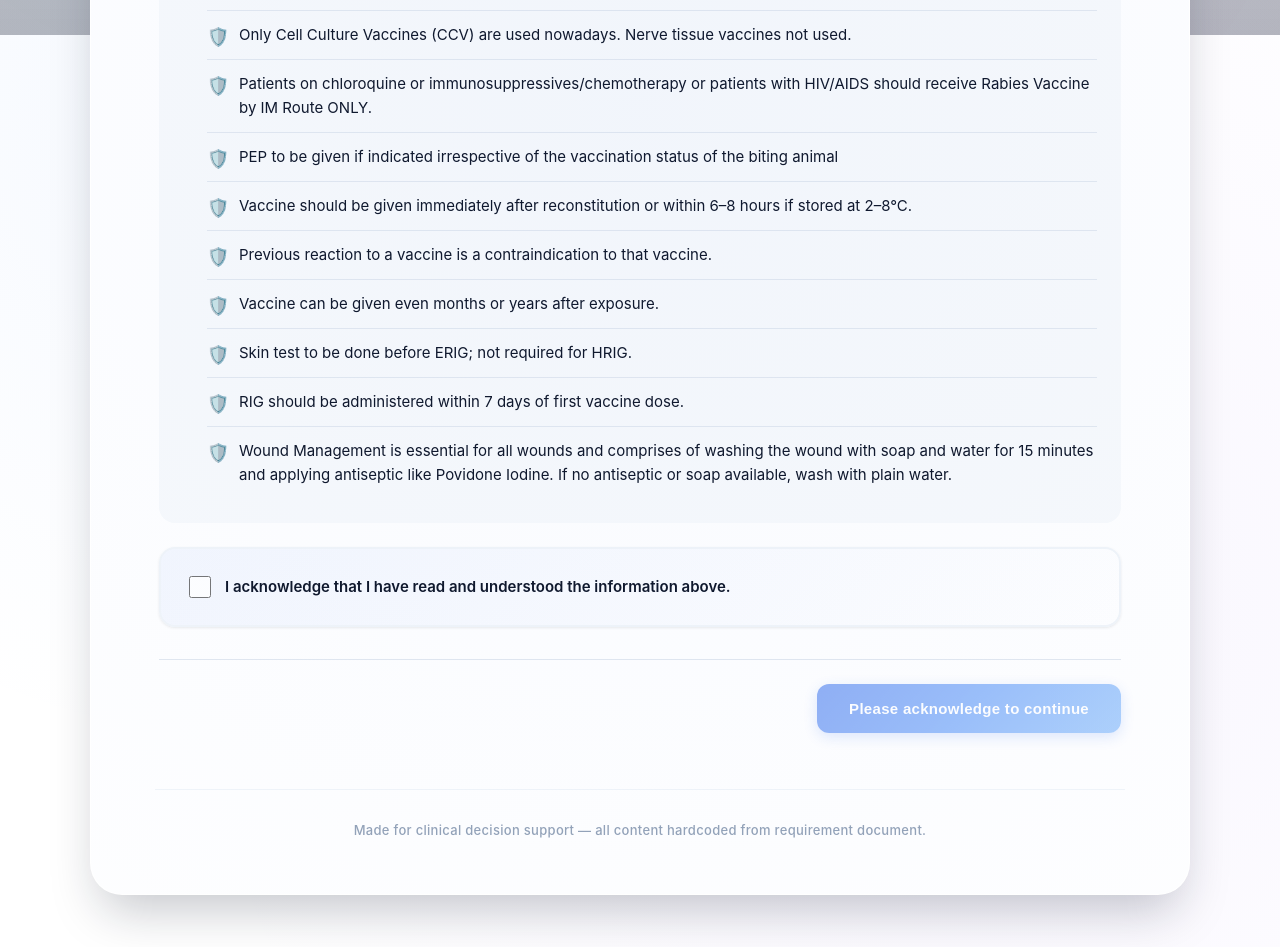
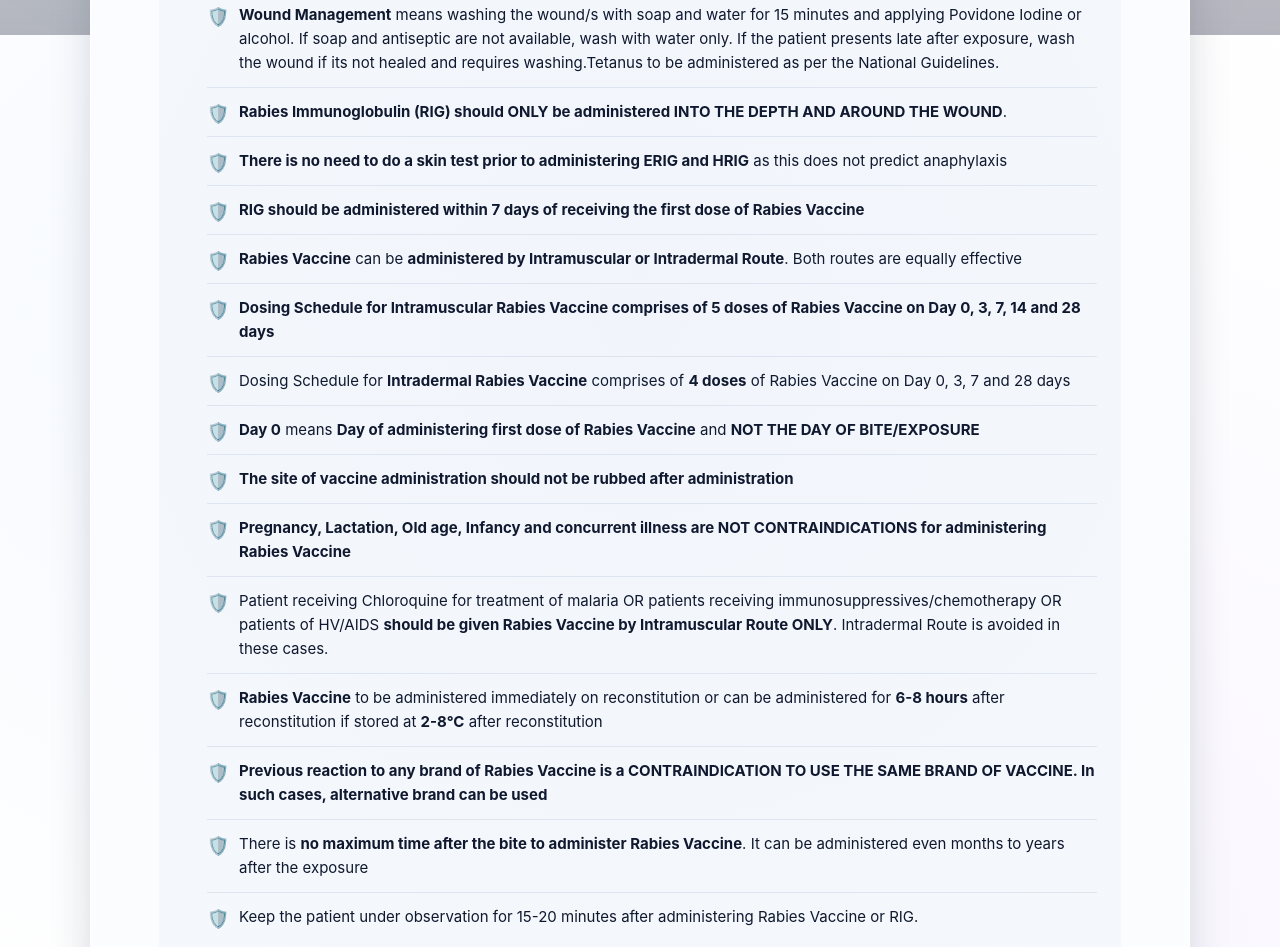
Before and after one commit to pranavnigam01/DocAssist, a React (Create React App) app in the folder my-react-app/: page / in a window 1280 px wide. Shown: the part 765-1712 px from the top of the page. Built offline with nearby package versions, Linux system fonts and the light colour scheme.

Commit message:
Added changes for bold characters + small fixes

```diff
--- a/my-react-app/src/App.js
+++ b/my-react-app/src/App.js
@@ -8,6 +8,7 @@ import ImmunoStatusQuestion from './components/ImmunoStatusQuestion';
 import PastCCVQuestion from './components/PastCCVQuestion';
 import Completed3MonthsQuestion from './components/Completed3MonthsQuestion';
 import CategoryIIResult from './components/CategoryIIResult';
+import CategoryIIIExposure from './components/CategoryIIIExposure';
 
 export default function App() {
   const [step, setStep] = useState(0);
@@ -87,8 +88,10 @@ export default function App() {
               onNext={() => {
                 if (animal === 'domesticrodent') {
                   setStep(5); // Go to NoPEP screen
+                } else if (animal === 'wildrodent') {
+                  setStep(10); // Go to Category III Exposure screen
                 } else {
-                  setStep(2); // Continue to Exposure Type
+                  setStep(2); // Continue to Exposure Type (for Dog/Cat/Monkey/Mongoose)
                 }
               }}
               onBack={() => setStep(0)}
@@ -139,6 +142,14 @@ export default function App() {
             />
           )}
 
+          {displayStep === 10 && (
+            <CategoryIIIExposure
+              onNext={() => setStep(6)} // Go to ImmunoStatusQuestion
+              onBack={() => setStep(1)} // Back to Animal Exposure
+              setExposureType={setExposureType}
+            />
+          )}
+
           {displayStep === 6 && (
             <ImmunoStatusQuestion
               immunoStatus={immunoStatus}
@@ -150,7 +161,14 @@ export default function App() {
                   setStep(7); // Go to PastCCVQuestion
                 }
               }}
-              onBack={() => setStep(2)}
+              onBack={() => {
+                // If came from CategoryIIIExposure, go back there, otherwise go to ExposureType
+                if (animal === 'wildrodent') {
+                  setStep(10);
+                } else {
+                  setStep(2);
+                }
+              }}
             />
           )}
 
--- a/my-react-app/src/components/AnimalExposure.js
+++ b/my-react-app/src/components/AnimalExposure.js
@@ -1,10 +1,9 @@
 import React from 'react';
 
 const options = [
-  { key: 'warm', label: 'Warm-blooded animal (Dog / Cat / Monkey / Mongoose / Jackal)', icon: '🐕' },
-  { key: 'wild', label: 'Wild animal', icon: '🦁' },
-  { key: 'wildrodent', label: 'Wild rodent or rodent in forest', icon: '🐀' },
-  { key: 'domesticrodent', label: 'Domestic rodent / squirrel / hare / rabbit / bat / snake / lizards / chameleon / horse / cow / buffalo / sheep / goat / human', icon: '🐰' }
+  { key: 'warm', label: 'Dog/Cat/Monkey/Mongoose', icon: '🐕' },
+  { key: 'wildrodent', label: 'Wild animal/wild rodent or rodent in forest', icon: '🦁' },
+  { key: 'domesticrodent', label: 'Domestic rodent/squirrel/hare/rabbit/bat/snake/lizards/chameleon/horse/cow/buffalo/sheep/goat/human/birds', icon: '🐰' }
 ];
 
 export default function AnimalExposure({ animal, setAnimal, onNext, onBack }) {
--- /dev/null
+++ b/my-react-app/src/components/CategoryIIIExposure.js
@@ -0,0 +1,36 @@
+import React from 'react';
+
+export default function CategoryIIIExposure({ onNext, onBack, setExposureType }) {
+  const handleContinue = () => {
+    if (setExposureType) {
+      setExposureType('cat3');
+    }
+    onNext();
+  };
+  return (
+    <div>
+      <div style={{ textAlign: 'center', marginBottom: '40px' }}>
+        <div style={{
+          fontSize: '56px',
+          marginBottom: '20px',
+          filter: 'drop-shadow(0 4px 8px rgba(0,0,0,0.1))'
+        }}>⚠️</div>
+        <h3 style={{
+          fontSize: '24px',
+          fontWeight: '700',
+          color: 'var(--text)',
+          marginBottom: '20px'
+        }}>
+          It is a Category III exposure
+        </h3>
+      </div>
+
+      <div className="row actions">
+        <button className="btn ghost" onClick={onBack}>← Back</button>
+        <button className="btn" onClick={handleContinue}>
+          Click to Continue
+        </button>
+      </div>
+    </div>
+  );
+}
--- a/my-react-app/src/components/GeneralInfo.js
+++ b/my-react-app/src/components/GeneralInfo.js
@@ -17,23 +17,28 @@ export default function GeneralInfo({ acknowledged, setAcknowledged, onNext }) {
           margin: '0 auto',
           fontWeight: '500'
         }}>
-          This clinical decision support tool has been designed to assist healthcare professionals in determining whether Rabies Vaccine and/or Rabies Immunoglobulin(RIG) are required following an animal exposure.
+          This clinical decision support tool has been designed to assist healthcare professionals in determining whether Rabies Vaccine and/or Rabies Immunoglobulin(RIG) are required following an animal exposure when the patient presents for the first time after exposure.
           This support tool is based on the National Guidelines for Rabies Prophylaxis 2019 issued by MOHFW, Govt of India. Before proceeding further, the Health Care Professional is required to read the information provided below:-
         </p>
       </div>
 
       <div style={{ background: 'var(--bg-alt)', padding: '24px', borderRadius: '16px', marginBottom: '24px' }}>
         <ul className="info-list">
-          <li>Pregnancy, lactation, old age, infancy and concurrent illness are NOT contraindications for administering Rabies Vaccine.</li>
-          <li>Only Cell Culture Vaccines (CCV) are used nowadays. Nerve tissue vaccines not used.</li>
-          <li>Patients on chloroquine or immunosuppressives/chemotherapy or patients with HIV/AIDS should receive Rabies Vaccine by IM Route ONLY.</li>
-          <li>PEP to be given if indicated irrespective of the vaccination status of the biting animal</li>
-          <li>Vaccine should be given immediately after reconstitution or within 6–8 hours if stored at 2–8°C.</li>
-          <li>Previous reaction to a vaccine is a contraindication to that vaccine.</li>
-          <li>Vaccine can be given even months or years after exposure.</li>
-          <li>Skin test to be done before ERIG; not required for HRIG.</li>
-          <li>RIG should be administered within 7 days of first vaccine dose.</li>
-          <li>Wound Management is essential for all wounds and comprises of washing the wound with soap and water for 15 minutes and applying antiseptic like Povidone Iodine. If no antiseptic or soap available, wash with plain water.</li>
+          <li><strong>Wound Management</strong> means washing the wound/s with soap and water for 15 minutes and applying Povidone Iodine or alcohol. If soap and antiseptic are not available, wash with water only. If the patient presents late after exposure, wash the wound if its not healed and requires washing.Tetanus to be administered as per the National Guidelines.</li>
+          <li><strong>Rabies Immunoglobulin (RIG) should ONLY be administered INTO THE DEPTH AND AROUND THE WOUND</strong>.</li>
+          <li><strong>There is no need to do a skin test prior to administering ERIG and HRIG</strong> as this does not predict anaphylaxis</li>
+          <li><strong>RIG should be administered within 7 days of receiving the first dose of Rabies Vaccine</strong></li>
+          <li><strong>Rabies Vaccine</strong> can be <strong>administered by Intramuscular or Intradermal Route</strong>. Both routes are equally effective</li>
+          <li><strong>Dosing Schedule for Intramuscular Rabies Vaccine comprises of 5 doses of Rabies Vaccine on Day 0, 3, 7, 14 and 28 days</strong></li>
+          <li>Dosing Schedule for <strong>Intradermal Rabies Vaccine</strong> comprises of <strong>4 doses</strong> of Rabies Vaccine on Day 0, 3, 7 and 28 days</li>
+          <li><strong>Day 0</strong> means <strong>Day of administering first dose of Rabies Vaccine</strong> and <strong>NOT THE DAY OF BITE/EXPOSURE</strong></li>
+          <li><strong>The site of vaccine administration should not be rubbed after administration</strong></li>
+          <li><strong>Pregnancy, Lactation, Old age, Infancy and concurrent illness are NOT CONTRAINDICATIONS for administering Rabies Vaccine</strong></li>
+          <li>Patient receiving Chloroquine for treatment of malaria OR patients receiving immunosuppressives/chemotherapy OR patients of HV/AIDS <strong>should be given Rabies Vaccine by Intramuscular Route ONLY</strong>. Intradermal Route is avoided in these cases.</li>
+          <li><strong>Rabies Vaccine</strong> to be administered immediately on reconstitution or can be administered for <strong>6-8 hours</strong> after reconstitution if stored at <strong>2-8°C</strong> after reconstitution</li>
+          <li><strong>Previous reaction to any brand of Rabies Vaccine is a CONTRAINDICATION TO USE THE SAME BRAND OF VACCINE. In such cases, alternative brand can be used</strong></li>
+          <li>There is <strong>no maximum time after the bite to administer Rabies Vaccine</strong>. It can be administered even months to years after the exposure</li>
+          <li>Keep the patient under observation for 15-20 minutes after administering Rabies Vaccine or RIG.</li>
         </ul>
       </div>
 
--- a/my-react-app/src/components/NoPEP.js
+++ b/my-react-app/src/components/NoPEP.js
@@ -7,7 +7,7 @@ export default function NoPEP({ animal, exposureType, onBack, onReset, customMes
       'wild': 'Wild animal',
       'wildrodent': 'Wild rodent or rodent in forest',
       'secretions': 'Exposure to secretions of a rabies patient',
-      'domesticrodent': 'Domestic rodent / squirrel / hare / rabbit / bat / snake / lizards / chameleon / horse / cow / buffalo / sheep / goat / human',
+      'domesticrodent': 'Domestic rodent / squirrel / hare / rabbit / bat / snake / lizards / chameleon / horse / cow / bird / buffalo / sheep / goat / human',
       'other': 'Any other animal'
     };
     return labels[key] || key;
@@ -83,14 +83,6 @@ export default function NoPEP({ animal, exposureType, onBack, onReset, customMes
             <h4 style={{ color: 'var(--success)', margin: 0, fontSize: '24px' }}>
               {title}
             </h4>
-            <p style={{
-              margin: '4px 0 0',
-              color: 'var(--text-light)',
-              fontSize: '14px',
-              fontWeight: '500'
-            }}>
-              Wound management recommended
-            </p>
           </div>
         </div>
 
@@ -121,7 +113,7 @@ export default function NoPEP({ animal, exposureType, onBack, onReset, customMes
           }}>
             {exposureType === 'cat1' ? (
               <>
-                For <strong style={{ color: 'var(--success)' }}>Category I exposures</strong> No wound management, Rabies Vaccine or RIG is required. Just allay anxiety of the patient.
+                Wash the exposure site with soap and water. No need of RIG and Rabies Vaccine.
               </>
             ) : (
               <>
@@ -131,25 +123,6 @@ export default function NoPEP({ animal, exposureType, onBack, onReset, customMes
               </>
             )}
           </p>
-          { exposureType === 'cat1' ? "" :
-            <div style={{
-              marginTop: '20px',
-              padding: '16px',
-              background: 'var(--success-light)',
-              borderRadius: '12px',
-              border: '1px solid rgba(16, 185, 129, 0.2)'
-            }}>
-              <p style={{
-                margin: 0,
-                fontSize: '15px',
-                lineHeight: '1.7',
-                color: 'var(--text)',
-                fontWeight: '500'
-              }}>
-              <strong style={{ color: 'var(--success)' }}>Important:</strong> Perform appropriate wound management including thorough washing with soap and water for at least 15 minutes, followed by application of an antiseptic solution.
-              </p>
-            </div>
-          }
         </div>
 
         <div style={{
--- a/my-react-app/src/components/PastCCVQuestion.js
+++ b/my-react-app/src/components/PastCCVQuestion.js
@@ -23,7 +23,7 @@ export default function PastCCVQuestion({ pastCCV, setPastCCV, onNext, onBack })
           <span style={{ marginTop: '4px' }}>📋</span>
           <div style={{ flex: 1 }}>
             <span style={{ fontSize: '16px', fontWeight: '600', display: 'block', marginBottom: '8px' }}>
-              Does the patient have reliable history of completing a schedule of Rabies Cell Culture Vaccine in past?
+              Does the patient have reliable history of completing a schedule of Rabies Cell Culture Vaccine in past (complete schedule means having completed  5 doses of Intramuscular Rabies Vaccine or 4 doses of Intradermal Rabies Vaccine)?
             </span>
             <span style={{ fontSize: '14px', color: 'var(--text-muted)', fontStyle: 'italic', display: 'block', marginTop: '8px' }}>
               (History of receiving any vaccine in abdomen or having received 14 injections should be taken as NO)
```
